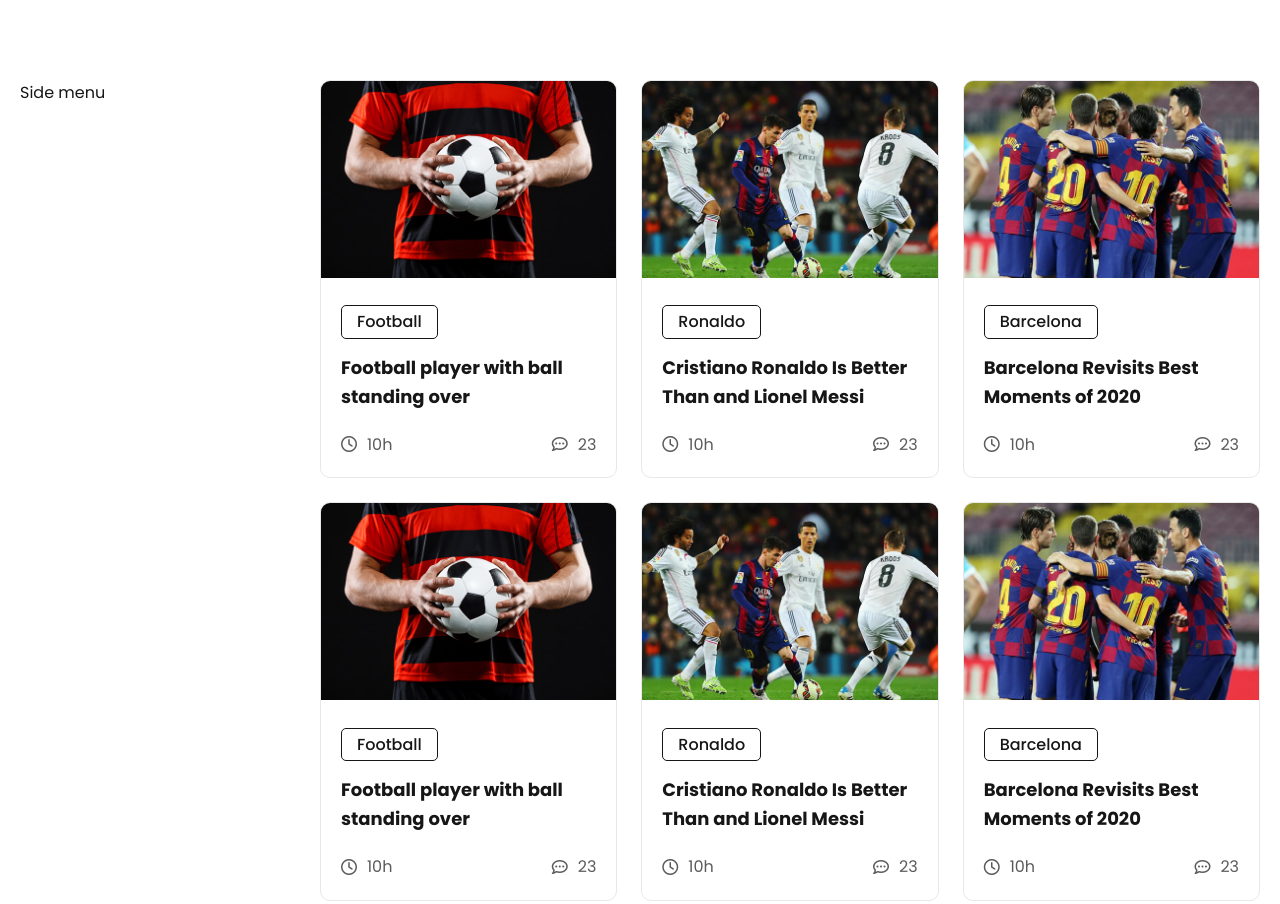
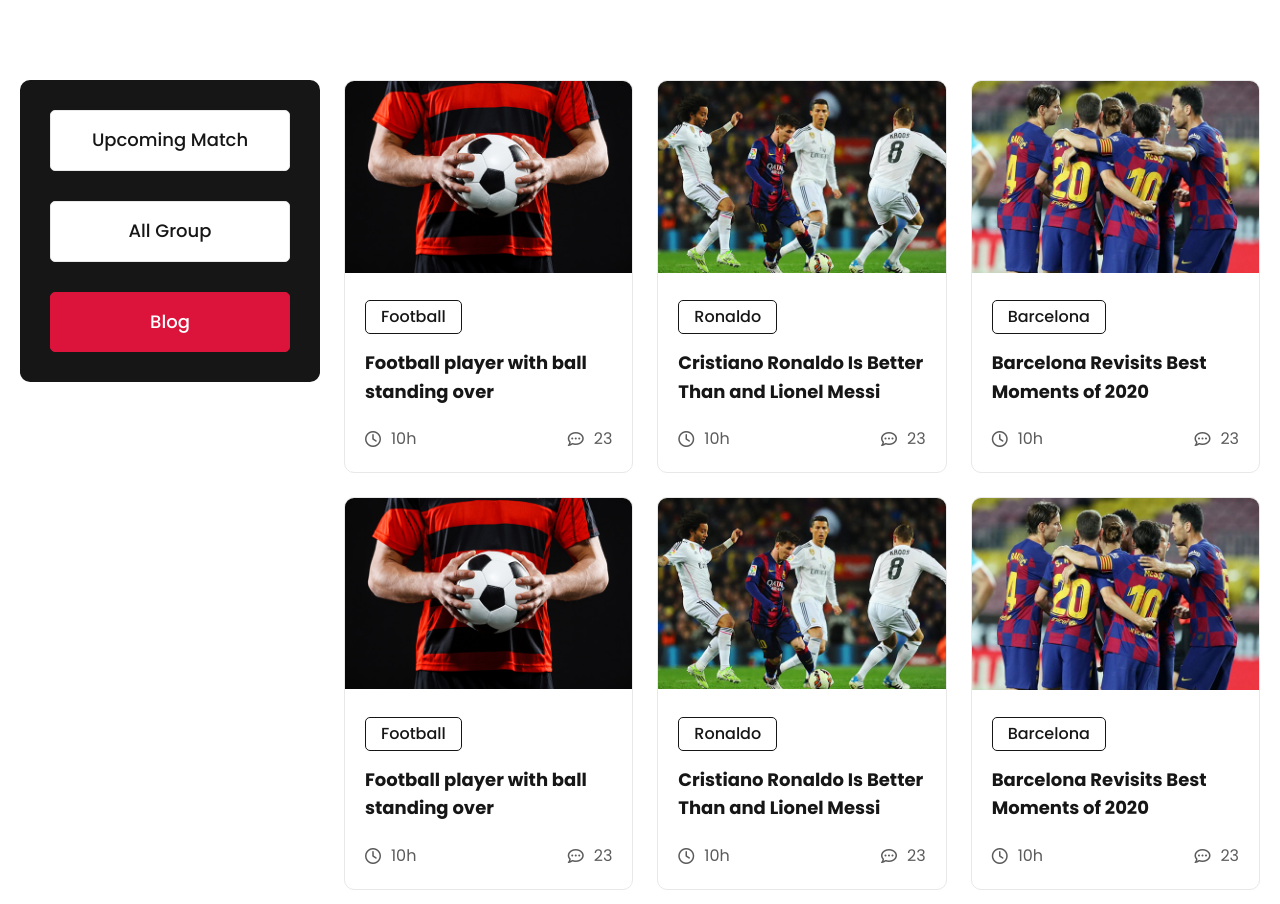
Before and after one commit to shamssujon/world-cup, a plain HTML site: page index.html in a window 1280 px wide. Shown: the part 643-1547 px from the top of the page. Drawn offline with Linux system fonts and the light colour scheme.

Commit message:
Blog section

```diff
--- a/css/style.css
+++ b/css/style.css
@@ -59,12 +59,17 @@ a {
     justify-content: center;
     text-align: center;
     text-decoration: none;
-    padding: 16px 25px;
+    padding: 15px 25px;
     transition: all 0.2s;
 }
 
 .button:hover {
     background: var(--dark-red);
+}
+
+.button-container {
+    text-align: center;
+    margin-top: 50px;
 }
 
 /* Header */
@@ -131,12 +136,42 @@ a {
 
 /* Main */
 .main {
-    padding: 5rem 0;
+    padding: 2rem 0;
 }
 
 .main .container {
     display: grid;
     grid-template-columns: 1fr;
+    grid-gap: 24px;
+}
+
+/* Sidebar */
+
+.navigation {
+    display: flex;
+    flex-direction: column;
+    gap: 30px;
+    background: var(--dark);
+    padding: 30px;
+    border-radius: 10px;
+}
+
+.navigation a {
+    background: white;
+    color: inherit;
+    border: 1px solid var(--light);
+}
+
+.navigation .active {
+    background: var(--red);
+    border-color: var(--red);
+    color: white;
+}
+
+.navigation a:hover {
+    background: var(--dark-red);
+    border-color: var(--dark-red);
+    color: white;
 }
 
 /* Blog */
@@ -203,8 +238,13 @@ a {
     opacity: 0.7;
 }
 
+.blog-section .button-container {
+    display: none;
+}
+
 /* Responsive */
 
+/* Tablet device and up */
 @media (min-width: 768px) {
     .header-inner {
         border-radius: 30px;
@@ -226,11 +266,32 @@ a {
         padding: 50px 20px 50px 50px;
     }
 
+    .main {
+        padding: 5rem 0;
+    }
+
     .blogs {
         grid-template-columns: repeat(2, 1fr);
     }
 }
 
+/* In between tablet and desktop */
+@media (min-width: 768px) and (max-width: 991px) {
+    .navigation {
+        flex-direction: row;
+        gap: 20px;
+    }
+
+    .navigation a {
+        width: 100%;
+    }
+
+    .blog-section .button-container {
+        display: block;
+    }
+}
+
+/* Desktop device and up */
 @media (min-width: 992px) {
     .header .header-title {
         line-height: 1.2;
--- a/index.html
+++ b/index.html
@@ -49,10 +49,15 @@
 <!-- Main - start -->
 <main class="main">
     <div class="container">
-        <aside class="side-navigation">
-            Side menu
+        <aside class="sidebar">
+            <nav class="navigation">
+                <a class="button" href="#">Upcoming Match</a>
+                <a class="button" href="#">All Group</a>
+                <a class="button active" href="#">Blog</a>
+            </nav>
         </aside>
-        <section class="blogs">
+        <section class="blog-section">
+            <div class="blogs">
                 <article class="blog">
                     <div class="card-top">
                         <a href="#">
@@ -242,6 +247,10 @@
                         </div>
                     </div>
                 </article>
+            </div>
+            <div class="button-container">
+                <a href="#" class="button">View all</a>
+            </div>
         </section>
     </div>
 </main>
```
Lines whose indentation alone changed are shown as unchanged.
